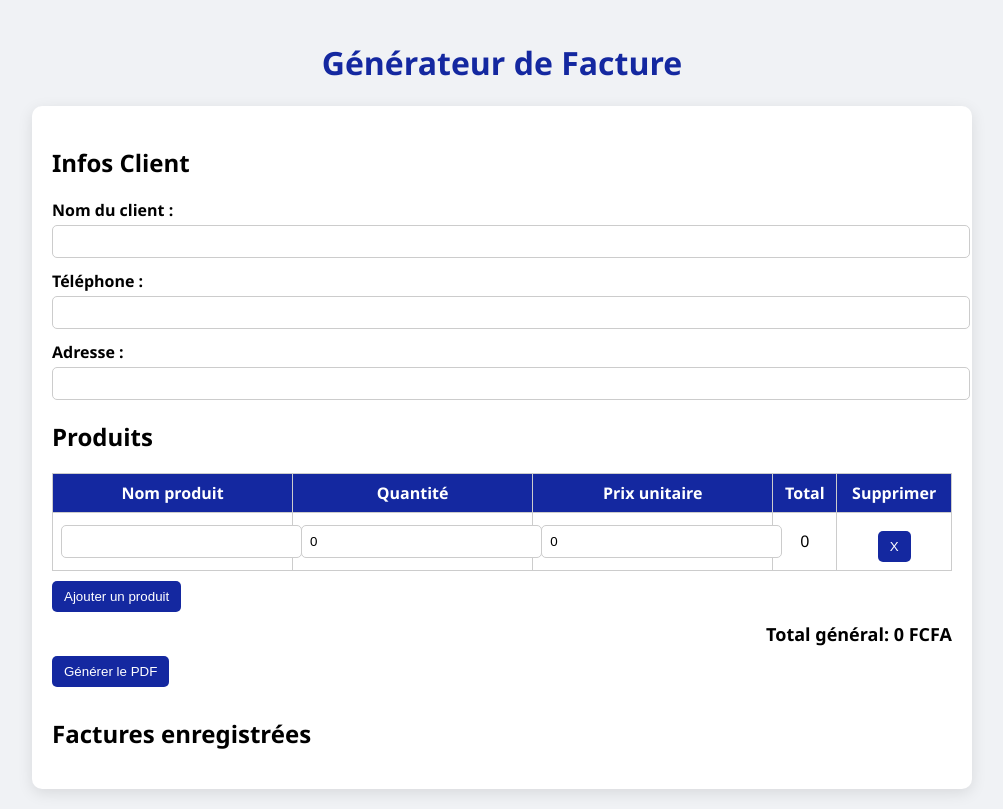
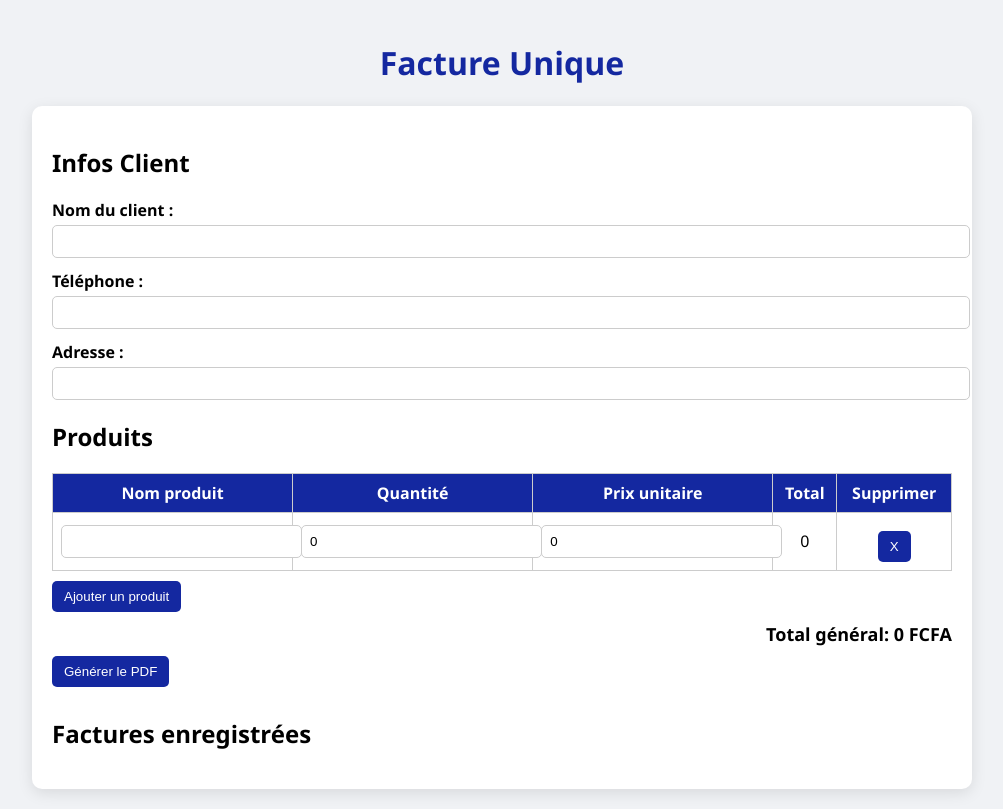
Before and after one commit to ahmedaidara05/factureunique, a plain HTML site: page index.html in a window 1280 px wide. Shown: the whole page, without its empty margins (138-1141 px from the left). Drawn offline with nearby package versions, Linux system fonts and the light colour scheme.

Commit message:
Update index.html

```diff
--- a/index.html
+++ b/index.html
@@ -2,7 +2,7 @@
 <html lang="fr">
 <head>
 <meta charset="UTF-8">
-<title>Générateur de Facture</title>
+<title> Facture Unique</title>
 <script src="https://cdnjs.cloudflare.com/ajax/libs/jspdf/2.5.1/jspdf.umd.min.js"></script>
 <style>
     body { font-family: 'Segoe UI', Tahoma, Geneva, Verdana, sans-serif; background: #f0f2f5; margin: 0; padding: 20px;}
@@ -25,7 +25,7 @@
 </head>
 <body>
 
-<h1>Générateur de Facture</h1>
+<h1> Facture Unique</h1>
 
 <div class="container">
     <h2>Infos Client</h2>
```
